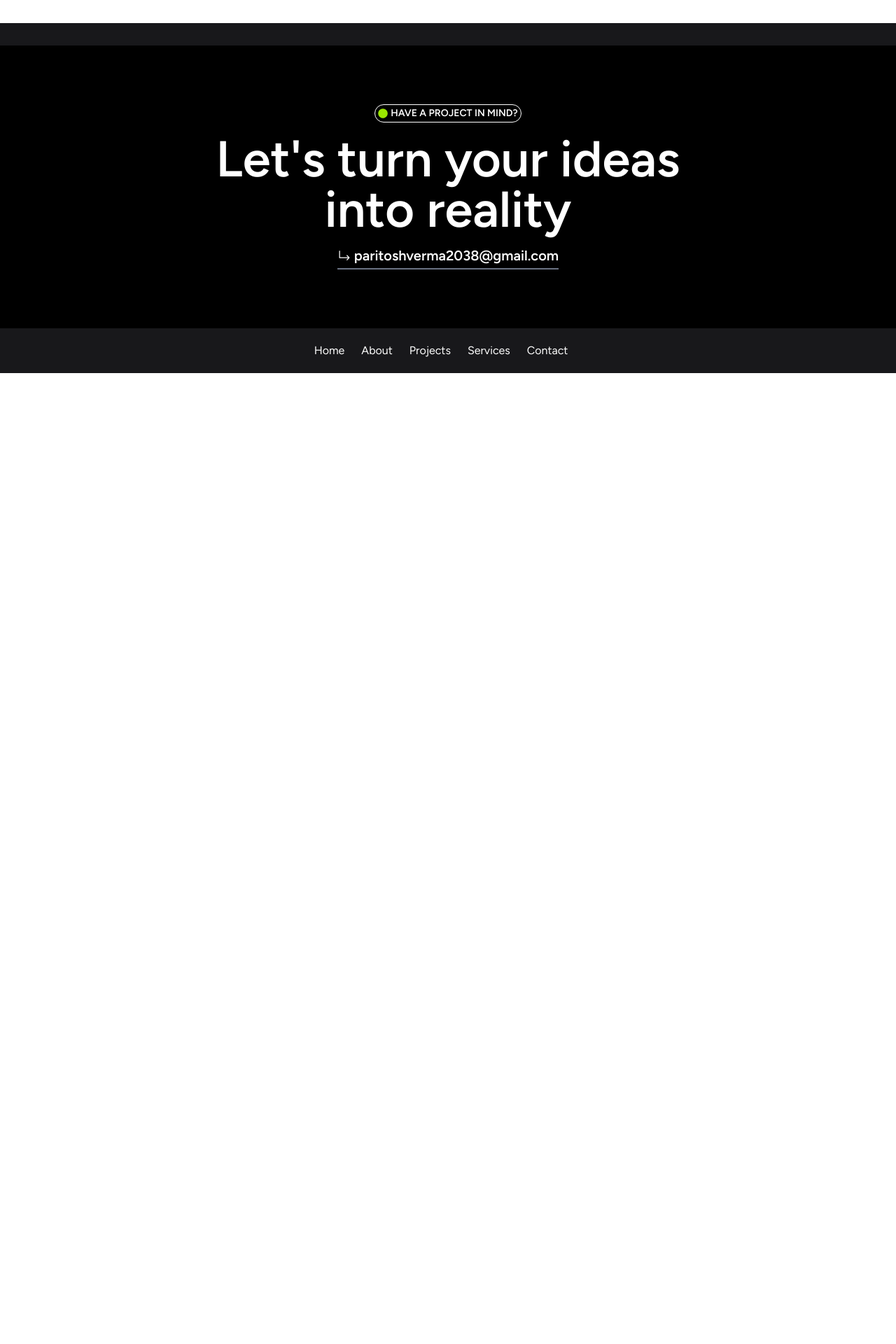
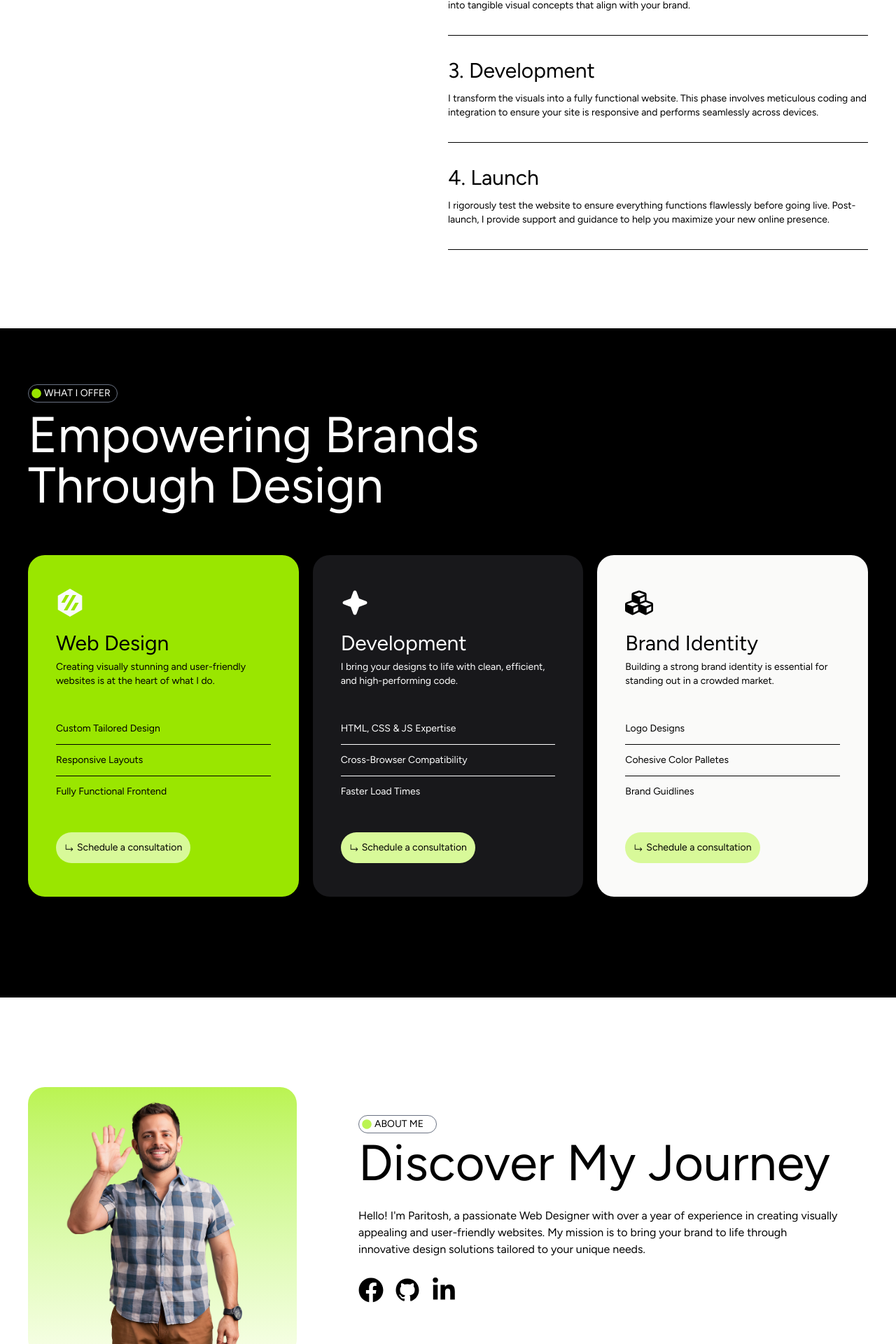
Before and after one commit to paritoshAuminus/web-dev-projects, a React (Vite) app in the folder 10-personal-portfolio/personalPortfolio/: page / in a window 1280 px wide. Shown: the part 3035-4955 px from the top of the page at 70% size. Before the commit the page ends 3568 px from the top, so only its background shows below. Built offline with nearby package versions, Linux system fonts and the light colour scheme.

Commit message:
Built what I offer, about me and experience stats sections

```diff
--- /dev/null
+++ b/10-personal-portfolio/personalPortfolio/src/components/Card2.jsx
@@ -0,0 +1,31 @@
+import React from 'react'
+import { HiArrowTurnDownRight } from 'react-icons/hi2'
+import { Link } from 'react-router-dom'
+
+const Card2 = (props) => {
+    return (
+        <>
+            <div className={`${props.bgcolor} py-12 ${props.textColor} px-10 rounded-3xl text-sm flex flex-col justify-between`}>
+                <div className={`${props.iconText} text-5xl h-10 w-10 rounded-full flex justify-center items-center mb-5`}>
+                    {props.icon}
+                </div>
+                <div className='flex flex-col gap-1.5'>
+                    <span className='text-3xl'>{props.heading}</span>
+                    <p>{props.para}</p>
+                </div>
+                <div className='flex flex-col gap-3 my-12 capitalize'>
+                    <span>{props.pointerOne}</span>
+                    <hr />
+                    <span>{props.pointerTwo}</span>
+                    <hr />
+                    <span>{props.pointerThree}</span>
+                </div>
+                <div className='flex justify-center sm:justify-start items-center'>
+                    <Link className='p-3 text-sm flex justify-center items-center gap-1 text-black bg-lime-200 hover:bg-lime-100 rounded-full'><HiArrowTurnDownRight />Schedule a consultation</Link>
+                </div>
+            </div>
+        </>
+    )
+}
+
+export default Card2
--- /dev/null
+++ b/10-personal-portfolio/personalPortfolio/src/components/WorkFlow.jsx
@@ -0,0 +1,15 @@
+import React from 'react'
+
+const WorkFlow = (props) => {
+  return (
+    <>
+        <div className='flex flex-col gap-3 mb-8'>
+            <span className='text-2xl md:text-3xl'>{props.heading}</span>
+            <p className='text-sm'>{props.para}</p>
+        </div>
+        <hr className='mb-8'/>
+    </>
+  )
+}
+
+export default WorkFlow
--- a/10-personal-portfolio/personalPortfolio/src/pages/Home.jsx
+++ b/10-personal-portfolio/personalPortfolio/src/pages/Home.jsx
@@ -1,6 +1,6 @@
 import React from 'react'
 import { BiCopyright } from 'react-icons/bi'
-import { FaAsterisk, FaCircle } from 'react-icons/fa'
+import { FaAsterisk, FaCircle, FaCubes, FaFacebook, FaLinkedinIn } from 'react-icons/fa'
 import { HiArrowTurnDownRight } from 'react-icons/hi2'
 import { Link } from 'react-router-dom'
 import herobg from '../assets/herobg.png' // keep import for possible future use
@@ -9,9 +9,61 @@ import { HiMiniCubeTransparent } from 'react-icons/hi2'
 import { RiServiceFill } from 'react-icons/ri'
 import MyWorkCard from '../components/MyWorkCard'
 import workArray from '../mywork'
+import WorkFlow from '../components/WorkFlow'
+import workflow from '../workflow'
+import Card2 from '../components/Card2'
+import { PiStarFourFill } from 'react-icons/pi'
+import { SiVorondesign } from 'react-icons/si'
+import aboutMe from '../assets/aboutMe.png'
+import { GrGithub } from 'react-icons/gr'
+import { LiaLinkedin } from 'react-icons/lia'
 
 
 const Home = () => {
+
+
+    const cardData = [
+        {
+            heading: 'Web Design',
+            para: 'Creating visually stunning and user-friendly websites is at the heart of what I do.',
+            icon: <SiVorondesign />,
+            iconText: 'text-gray-50',
+            textColor: 'text-black',
+            bgcolor: 'bg-lime-400',
+            pointers: [
+                'custom tailored design',
+                'Responsive layouts',
+                'fully functional frontend'
+            ]
+        },
+        {
+            heading: 'Development',
+            para: 'I bring your designs to life with clean, efficient, and high-performing code.',
+            icon: <PiStarFourFill />,
+            iconText: '',
+            textColor: 'text-white',
+            bgcolor: 'bg-zinc-900',
+            pointers: [
+                'HTML, CSS & JS Expertise',
+                'Cross-Browser Compatibility',
+                'Faster Load Times'
+            ]
+        },
+        {
+            heading: 'Brand Identity',
+            para: 'Building a strong brand identity is essential for standing out in a crowded market.',
+            icon: <FaCubes />,
+            iconText: '',
+            textColor: 'text-black',
+            bgcolor: 'bg-stone-50',
+            pointers: [
+                'logo designs',
+                'cohesive color palletes',
+                'brand guidlines'
+            ]
+        }
+    ]
+
     return (
         <>
             <section className='relative bg-black flex flex-col p-5 md:p-7 gap-3 md:gap-7 justify-center items-center text-white overflow-hidden'>
@@ -70,15 +122,87 @@ const Home = () => {
                 <Link className='mx-auto py-3 text-sm flex justify-center items-center gap-1 text-black w-52 bg-lime-400 hover:bg-lime-300 rounded-full'><HiArrowTurnDownRight />Browse all work</Link>
             </section>
             <section className='bg-white py-16 md:py-20 px-10 flex flex-col md:flex-row'>
-                <div className='flex flex-col gap-10'>
+                <div className='w-full md:w-1/2 flex flex-col gap-10 mb-8'>
                     <div>
                         <span className='text-sm px-1 py-0.5 mb-1.5 w-32 border-1 border-black uppercase rounded-full flex gap-1 items-center'><FaCircle className='text-lime-400' />My process</span>
                         <span className='text-6xl md:w-7xl mb-12'>My creative workflow</span>
                     </div>
                     <Link className='py-3 text-sm flex justify-center items-center gap-1 text-black w-52 bg-lime-400 hover:bg-lime-300 rounded-full'><HiArrowTurnDownRight />Schedule a consultation</Link>
                 </div>
-                <div>
-
+                <div className='w-full md:w-1/2'>
+                    {workflow.map((item) => (
+                        <WorkFlow
+                            key={item.index}
+                            heading={item.heading}
+                            para={item.para}
+                        />
+                    ))}
+                </div>
+            </section>
+            <section className='bg-black text-white py-16 md:py-20 px-10'>
+                <div className='flex flex-col gap-1'>
+                    <span className='text-sm px-1 py-0.5 mb-1.5 w-32 border-1 border-gray-500 uppercase rounded-full flex gap-1 items-center'><FaCircle className='text-lime-400' />What I offer</span>
+                    <span className='text-4xl md:text-7xl capitalize'>Empowering brands<br />through design</span>
+                </div>
+                <div className='py-16 grid grid-cols-1 sm:grid-cols-3 gap-5'>
+                    {cardData.map((item) => (
+                        <Card2
+                            icon={item.icon}
+                            heading={item.heading}
+                            iconText={item.iconText}
+                            bgcolor={item.bgcolor}
+                            textColor={item.textColor}
+                            para={item.para}
+                            pointerOne={item.pointers[0]}
+                            pointerTwo={item.pointers[1]}
+                            pointerThree={item.pointers[2]}
+                        />
+                    ))}
+                </div>
+            </section>
+            <section className='flex flex-col md:flex-row py-16 md:py-32 px-10 gap-12'>
+                <div className='w-full md:w-1/2 flex items-center '>
+                    <div className='w-96 bg-gradient-to-b from-lime-300 to-lime-50 rounded-3xl'>
+                        <img src={aboutMe} alt="My image" />
+                    </div>
+                </div>
+                <div className='p-10 flex flex-col gap-7'>
+                    <div>
+                        <span className='text-sm px-1 py-0.5 w-28 mb-1.5 border-1 border-gray-500 uppercase rounded-full flex gap-1 items-center'><FaCircle className='text-lime-300' />about me</span>
+                        <span className='text-5xl md:text-7xl capitalize'>Discover my journey</span>
+                    </div>
+                    <p>Hello! I'm Paritosh, a passionate Web Designer with over a year of experience in creating visually appealing and user-friendly websites. My mission is to bring your brand to life through innovative design solutions tailored to your unique needs.</p>
+                    <div className='flex gap-4 text-4xl'>
+                        <Link className='hover:text-gray-700'><FaFacebook /></Link>
+                        <Link className='hover:text-gray-700'><GrGithub /></Link>
+                        <Link className='hover:text-gray-700'><FaLinkedinIn /></Link>
+                    </div>
+                </div>
+            </section>
+            <section className='grid grid-cols-1 sm:grid-cols-3 bg-gradient-to-b from-lime-400 to-lime-200 py-20 px-10 gap-5'>
+                <div className='p-5 flex flex-col gap-5'>
+                    <span className='text-6xl'>01+</span>
+                    <hr />
+                    <div className='flex flex-col gap-1'>
+                        <p className='text-2xl capitalize'>year of experience</p>
+                        <p>Significant experience in delivering exceptional projects.</p>
+                    </div>
+                </div>
+                <div className='p-5 flex flex-col gap-5'>
+                    <span className='text-6xl'>10+</span>
+                    <hr />
+                    <div className='flex flex-col gap-1'>
+                        <p className='text-2xl capitalize'>Projects built</p>
+                        <p>Tailored for real world application and various organisations.</p>
+                    </div>
+                </div>
+                <div className='p-5 flex flex-col gap-5'>
+                    <span className='text-6xl'>98%</span>
+                    <hr />
+                    <div className='flex flex-col gap-1'>
+                        <p className='text-2xl capitalize'>Client satisfaction</p>
+                        <p>I build long-term partnerships through proven results.</p>
+                    </div>
                 </div>
             </section>
         </>
--- /dev/null
+++ b/10-personal-portfolio/personalPortfolio/src/workflow.js
@@ -0,0 +1,20 @@
+const workflow = [
+    {
+        heading: '1. Discovery',
+        para: 'I dive deep into understanding your brand, goals, and target audience. Through detailed consultations and research, I gather essential insights that inform the entire design process.'
+    },
+    {
+        heading: '2. Design',
+        para: 'I begin crafting visually compelling and strategic designs. This step focuses on translating ideas into tangible visual concepts that align with your brand.'
+    },
+    {
+        heading: '3. Development',
+        para: 'I transform the visuals into a fully functional website. This phase involves meticulous coding and integration to ensure your site is responsive and performs seamlessly across devices.'
+    },
+    {
+        heading: '4. Launch',
+        para: 'I rigorously test the website to ensure everything functions flawlessly before going live. Post-launch, I provide support and guidance to help you maximize your new online presence.'
+    }
+]
+
+export default workflow
```
Also changed, not shown: 10-personal-portfolio/personalPortfolio/src/assets/aboutMe.png (added).
